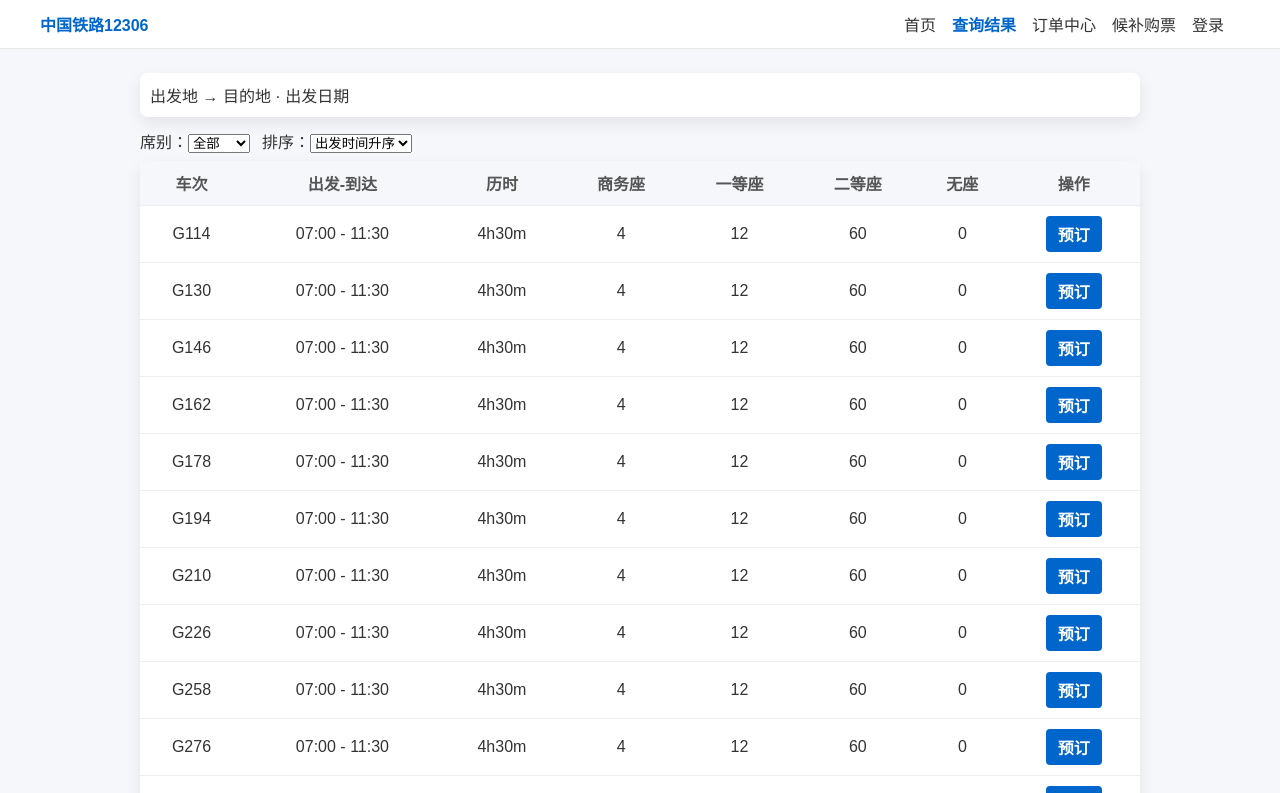
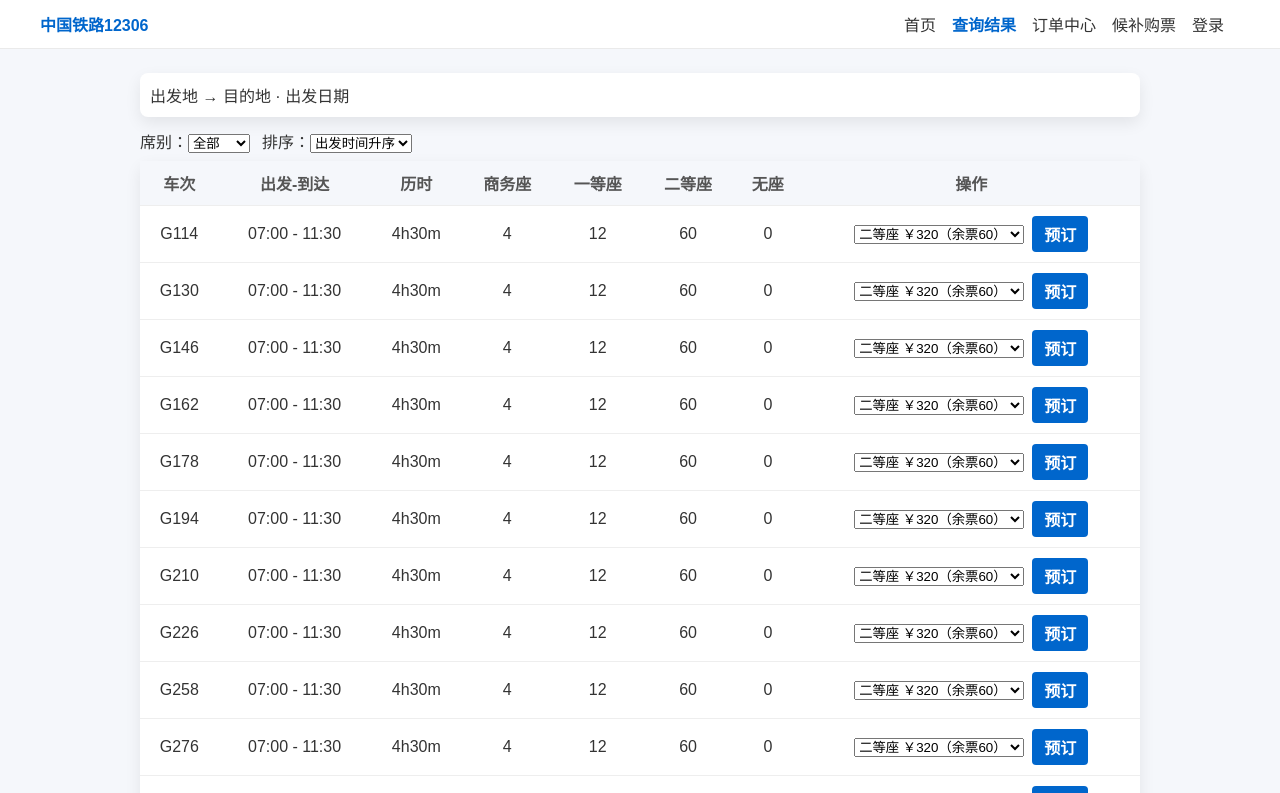
Before and after one commit to lxxxxxr-36/12306, a React (Vite) app in the folder web/: page /results in a window 1280 px wide. Shown: the top 793 px of the page. Built offline with nearby package versions, Linux system fonts and the light colour scheme.

Commit message:
feat(results): 添加席别选择；修正商务座价格(960)；下单后扣减库存

```diff
--- a/web/src/pages/Results.tsx
+++ b/web/src/pages/Results.tsx
@@ -1,7 +1,7 @@
 import React from 'react';
 import './results.css';
 import { useLocation, useNavigate } from 'react-router-dom';
-import { fetchTrains } from '../services/trains';
+import { fetchTrains, decrementInventory } from '../services/trains';
 import { isLoggedIn, getSession } from '../services/auth';
 import { addOrder } from '../services/orders';
 import type { Order } from '../types/order';
@@ -44,6 +44,15 @@ function pickSeatAndPrice(train: Train): { seatType: 'sw'|'ydz'|'edz'|'wz'; pric
   const best = available.sort((a,b)=> (a.price ?? Infinity) - (b.price ?? Infinity))[0];
   return { seatType: best.type, price: best.price ?? 0 };
 }
+// 新增：选择席别的默认逻辑（仅在商务/一等/二等中选择最低价且有票）
+function defaultSelectableSeat(train: Train): 'sw'|'ydz'|'edz' {
+  const candidates: Array<'sw'|'ydz'|'edz'> = ['edz','ydz','sw'];
+  const available = candidates
+    .map(t => ({ t, avail: train.types[t] ?? 0, price: train.price[t] ?? Infinity }))
+    .filter(x => x.avail > 0)
+    .sort((a,b)=> a.price - b.price);
+  return available.length ? available[0].t : 'edz';
+}
 
 const Results: React.FC = () => {
   const { search } = useLocation();
@@ -57,6 +66,8 @@ const Results: React.FC = () => {
 
   const [sortBy, setSortBy] = React.useState<'depart'|'arrive'|'duration'|'price'>('depart');
   const [seatFilter, setSeatFilter] = React.useState<'all'|'sw'|'ydz'|'edz'|'wz'>('all');
+  // 新增：记录每个车次的所选席别（商务/一等/二等）
+  const [selectedSeats, setSelectedSeats] = React.useState<Record<string, 'sw'|'ydz'|'edz'>>({});
 
   const [data, setData] = React.useState<Train[]>([]);
   React.useEffect(()=>{
@@ -107,8 +118,39 @@ const Results: React.FC = () => {
         createdAt: Date.now(),
       };
       addOrder(order);
+      // 扣减库存：所选席别余票 - 乘客人数
+      decrementInventory(train.code, seatType as any, order.passengers.length);
       navigate(`/checkout/${order.id}`);
     }
+  };
+  // 新增：使用所选席别生成订单草稿
+  const handleBookWithSeat = (train: Train, seatType: 'sw'|'ydz'|'edz') => {
+    const totalAvail = (train.types.sw ?? 0) + (train.types.ydz ?? 0) + (train.types.edz ?? 0) + (train.types.wz ?? 0);
+    if (totalAvail <= 0) {
+      const qs = `origin=${encodeURIComponent(origin)}&dest=${encodeURIComponent(dest)}&date=${encodeURIComponent(date)}&train=${encodeURIComponent(train.code)}`;
+      navigate(`/standby?${qs}`);
+      return;
+    }
+    if (!isLoggedIn()) {
+      navigate('/login', { state: { from: '/results' } });
+      return;
+    }
+    const session = getSession();
+    const price = train.price[seatType] ?? 0;
+    const order: Order = {
+      id: 'O' + Date.now().toString(36) + Math.random().toString(36).slice(2,6),
+      origin,
+      dest,
+      date,
+      passengers: [{ name: session?.username || '乘客', idType: 'ID', idNo: '' }],
+      item: { trainCode: train.code, seatType, price },
+      status: 'pending',
+      createdAt: Date.now(),
+    };
+    addOrder(order);
+    // 扣减库存：所选席别余票 - 乘客人数
+    decrementInventory(train.code, seatType as any, order.passengers.length);
+    navigate(`/checkout/${order.id}`);
   };
 
   return (
@@ -150,7 +192,28 @@ const Results: React.FC = () => {
               <td>{r.types.ydz ?? '--'}</td>
               <td>{r.types.edz ?? '--'}</td>
               <td>{r.types.wz ?? '--'}</td>
-              <td><button className="primary" onClick={() => handleBook(r)}>{((r.types.sw ?? 0)+(r.types.ydz ?? 0)+(r.types.edz ?? 0)+(r.types.wz ?? 0))<=0 ? '候补' : '预订'}</button></td>
+              <td>{(((r.types.sw ?? 0)+(r.types.ydz ?? 0)+(r.types.edz ?? 0)+(r.types.wz ?? 0))<=0) ? (
+                <button className="primary" onClick={() => { const qs = `origin=${encodeURIComponent(origin)}&dest=${encodeURIComponent(dest)}&date=${encodeURIComponent(date)}&train=${encodeURIComponent(r.code)}`; navigate(`/standby?${qs}`); }}>候补</button>
+              ) : (
+                (() => {
+                  const selected = selectedSeats[r.code] ?? defaultSelectableSeat(r);
+                  const setSelected = (val: 'sw'|'ydz'|'edz') => setSelectedSeats(prev => ({ ...prev, [r.code]: val }));
+                  const swLabel = `商务座${r.price.sw? ' ￥'+r.price.sw:''}（余票${r.types.sw ?? 0}）`;
+                  const ydzLabel = `一等座${r.price.ydz? ' ￥'+r.price.ydz:''}（余票${r.types.ydz ?? 0}）`;
+                  const edzLabel = `二等座${r.price.edz? ' ￥'+r.price.edz:''}（余票${r.types.edz ?? 0}）`;
+                  const selectedAvail = (r.types as any)[selected] ?? 0;
+                  return (
+                    <span style={{display:'inline-flex', gap:8, alignItems:'center'}}>
+                      <select value={selected} onChange={e => setSelected(e.target.value as 'sw'|'ydz'|'edz')}>
+                        <option value="sw" disabled={(r.types.sw ?? 0) <= 0}>{swLabel}</option>
+                        <option value="ydz" disabled={(r.types.ydz ?? 0) <= 0}>{ydzLabel}</option>
+                        <option value="edz" disabled={(r.types.edz ?? 0) <= 0}>{edzLabel}</option>
+                      </select>
+                      <button className="primary" disabled={selectedAvail <= 0} onClick={() => handleBookWithSeat(r, selected)}>预订</button>
+                    </span>
+                  );
+                })()
+              )}</td>
             </tr>
           ))}
         </tbody>
--- a/web/src/services/trains.ts
+++ b/web/src/services/trains.ts
@@ -1,4 +1,4 @@
-import type { SearchQuery, Train } from '../types/train';
+import type { SearchQuery, Train, SeatType } from '../types/train';
 import { popularCities } from '../constants/cities';
 
 function pad(n: number) { return String(n).padStart(2, '0'); }
@@ -21,7 +21,7 @@ function genTrain(prefix: 'G' | 'D', origin: string, dest: string, departHour: n
     ? { sw: 4, ydz: 12, edz: 60, wz: 0 }
     : { sw: 0, ydz: 0, edz: 50, wz: 8 };
   const price = prefix === 'G'
-    ? { ydz: 480, edz: 320 }
+    ? { sw: 960, ydz: 480, edz: 320 }
     : { edz: 280 };
   return { code, origin, dest, depart, arrive, duration, types, price };
 }
@@ -50,3 +50,13 @@ export async function fetchTrains(query: SearchQuery): Promise<Train[]> {
   if (query.hs) data = data.filter(t => /^G|^D/.test(t.code));
   return data;
 }
+
+// 新增：预订后扣减对应席别的余票（不低于0）
+export function decrementInventory(trainCode: string, seatType: SeatType, amount: number = 1): number {
+  const t = ALL_TRAINS.find(x => x.code === trainCode);
+  if (!t) return 0;
+  const cur = t.types[seatType] ?? 0;
+  const next = Math.max(0, cur - amount);
+  t.types[seatType] = next;
+  return next;
+}
```
